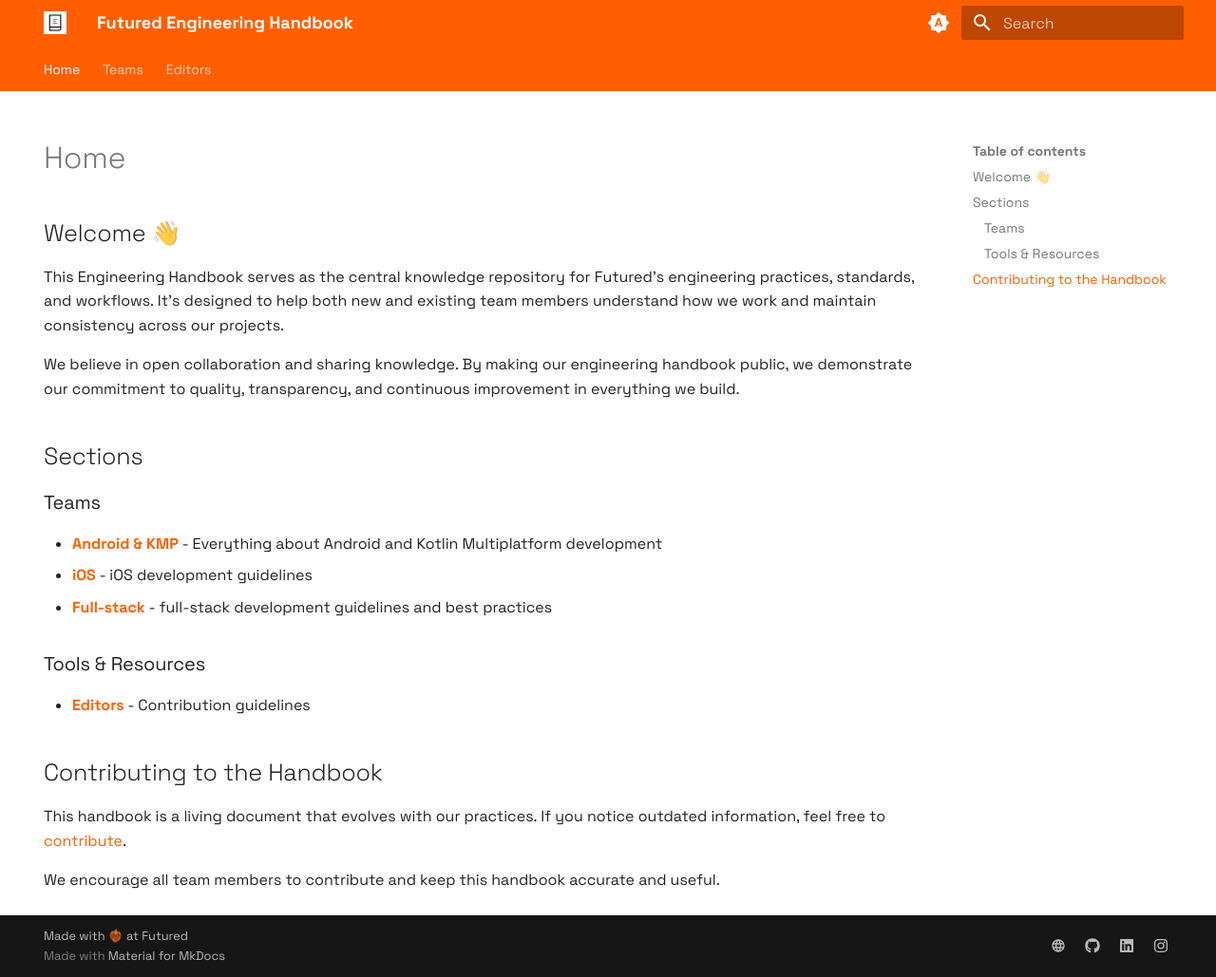
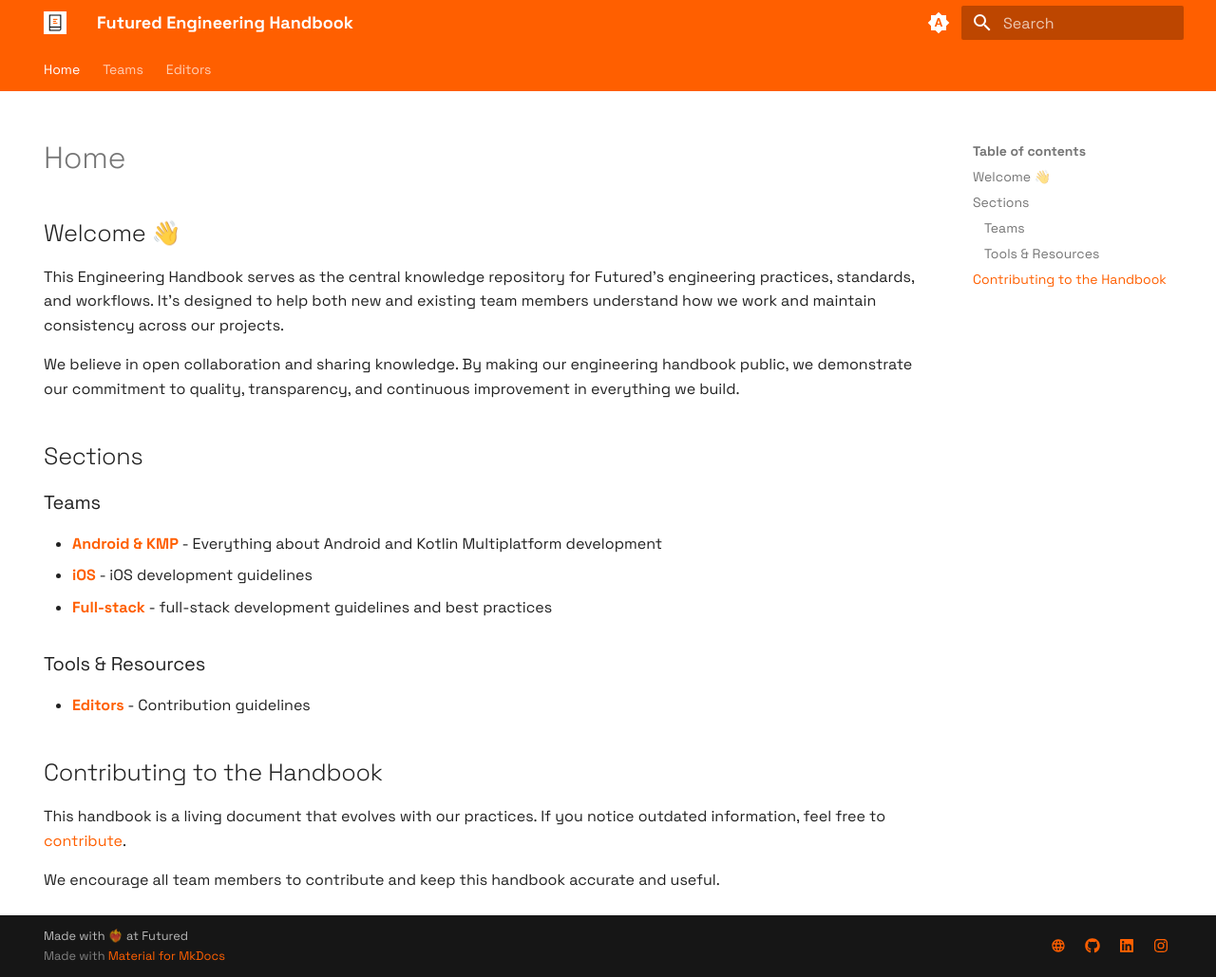
Before and after one commit to futuredapp/Engineering-Handbook, an MkDocs documentation site: the page built from docs/index.md, in a window 1280 px wide and 1029 px high. Shown: the whole window at 95% size. Built offline with MkDocs 1.6.1 and Material for MkDocs 9.7.7, drawn with Linux system fonts in a browser that asks for light colours.

Commit message:
css updates

```diff
--- a/docs/stylesheets/extra.css
+++ b/docs/stylesheets/extra.css
@@ -9,3 +9,23 @@
   --md-primary-fg-color--light: #FF5F00;
   --md-primary-fg-color--dark:  #FF5F00;
 }
+
+a:hover, a:focus {
+    color: var(--md-primary-fg-color) !important;
+}
+
+.md-nav__link:hover {
+    color: var(--md-primary-fg-color) !important;
+}
+
+.md-sidebar__scrollwrap:hover {
+  scrollbar-color: var(--md-primary-fg-color) #0000;
+}
+
+.md-nav__link--active {
+  color: var(--md-primary-fg-color) !important;
+}
+
+.md-typeset a {
+    color: var(--md-primary-fg-color) !important;
+}
```
